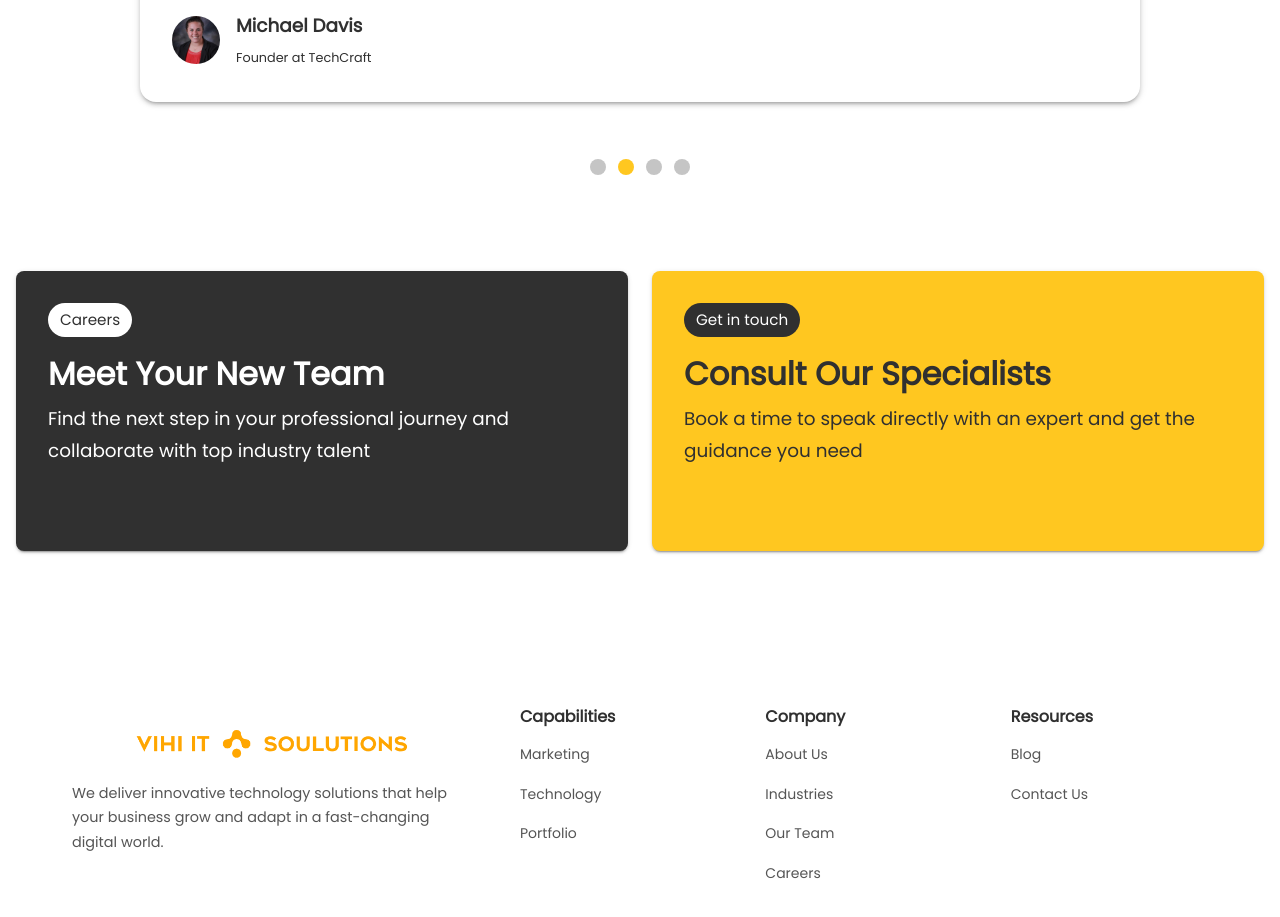
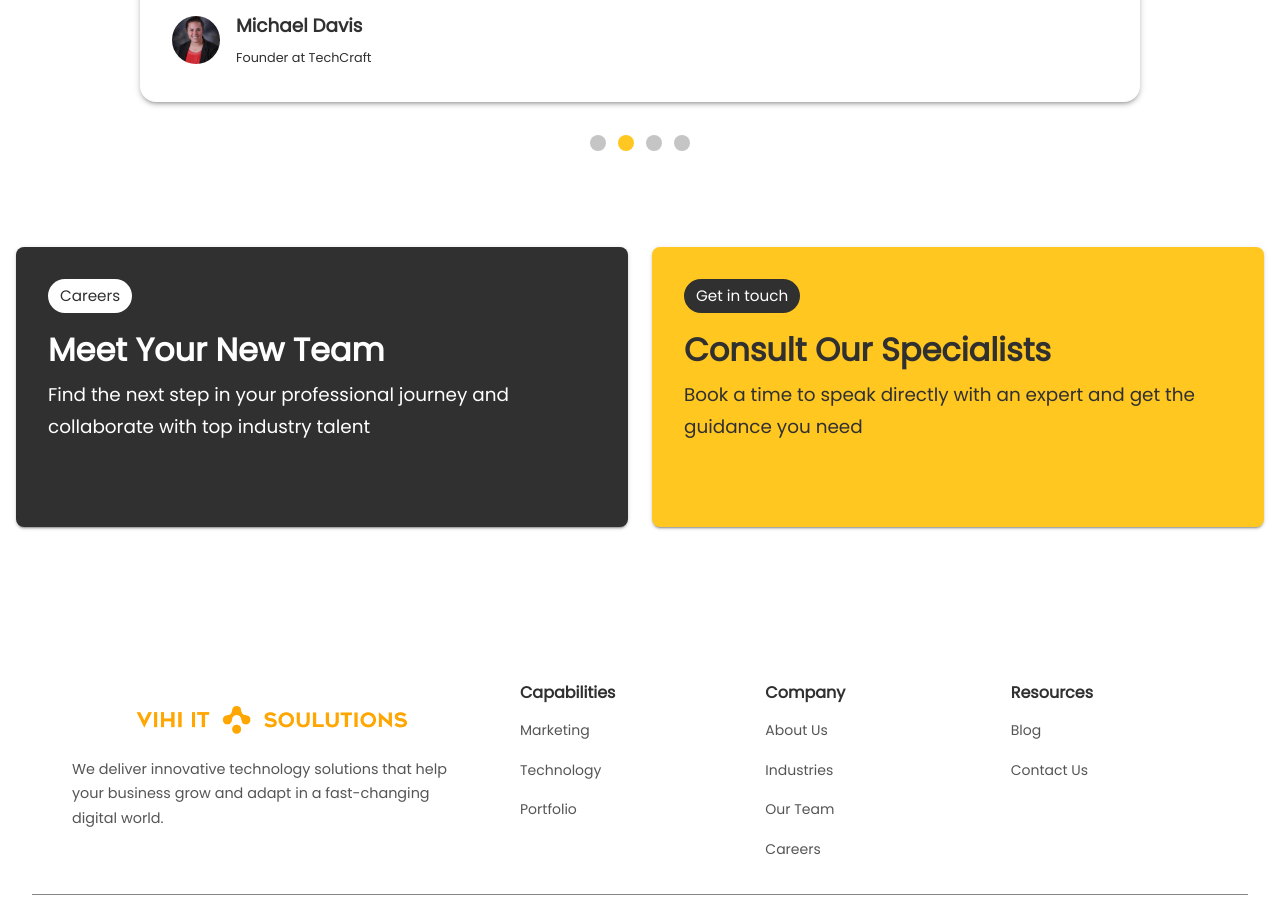
Before and after one commit to VihiThejan/company-web, a Next.js app: page / in a window 1280 px wide. Shown: the part 3480-4397 px from the top of the page. Built offline with nearby package versions, Linux system fonts and the light colour scheme; a web font is replaced by a local one; what @mui/material-nextjs would draw is missing.

Commit message:
"Updated ClientTestimonials component: changed mt value from 4 to 1"

```diff
--- a/src/components/other/homeUi/ClientTestimonials.jsx
+++ b/src/components/other/homeUi/ClientTestimonials.jsx
@@ -191,7 +191,7 @@ const ClientTestimonials = () => {
         sx={{
           display: 'flex',
           justifyContent: 'center',
-          mt: 4,
+          mt: 1,
           gap: 1.5,
         }}
       >
```
